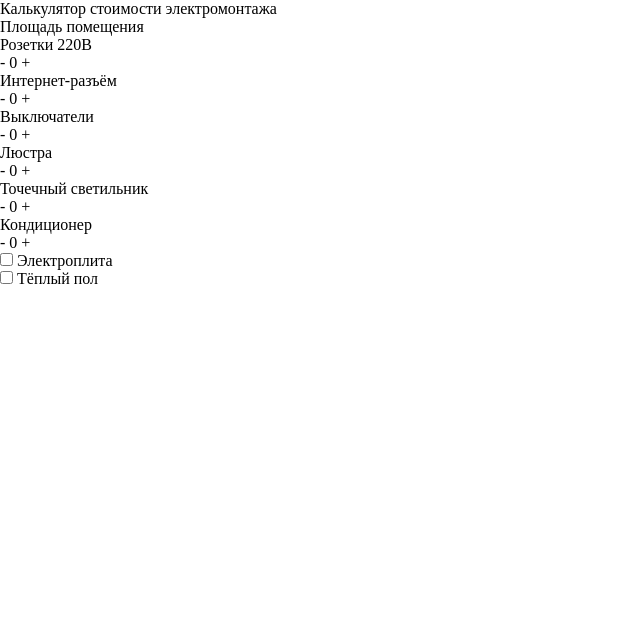
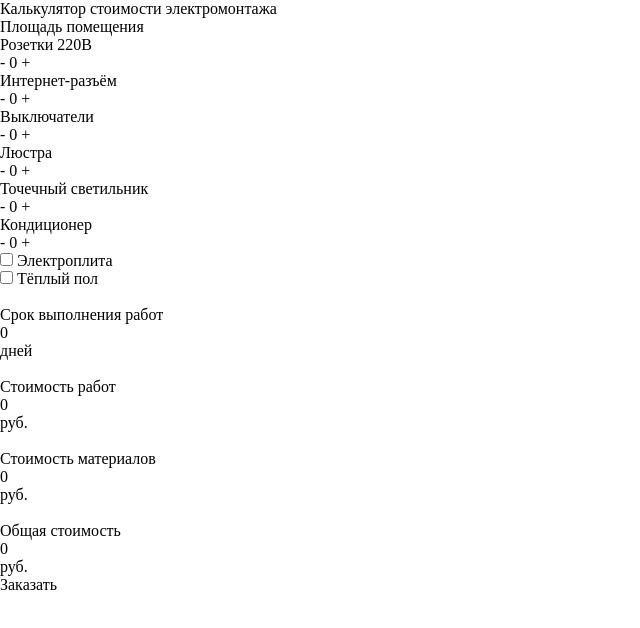
Before and after one commit to greenworker548/Electrical_Price, a plain HTML site: page index.html in a window 1280 px wide. Shown: the whole page, without its empty margins (0-640 px from the left). Drawn offline with Linux system fonts and the light colour scheme.

Commit message:
Add price section

```diff
--- a/index.html
+++ b/index.html
@@ -79,14 +79,45 @@
             </form>
         </section>
         <section>
-
+            <div>
+                <img src="" alt="">
+                <div>
+                    <p>Срок выполнения работ</p>
+                    <output>0</output>
+                    <p>дней</p>
+                </div>
+            </div>
+            <div>
+                <img src="" alt="">
+                <div>
+                    <p>Стоимость работ</p>
+                    <output>0</output>
+                    <p>руб.</p>
+                </div>
+            </div>
+            <div>
+                <img src="" alt="">
+                <div>
+                    <p>Стоимость материалов</p>
+                    <output>0</output>
+                    <p>руб.</p>
+                </div>
+            </div>
+            <div>
+                <img src="" alt="">
+                <div>
+                    <p>Общая стоимость</p>
+                    <output>0</output>
+                    <p>руб.</p>
+                </div>
+            </div>
+            <button>Заказать</button>
         </section>
         <section>
 
         </section>
     </main>
 
-
     <script src="./js/index.js"></script>
 </body>
 </html>
```
